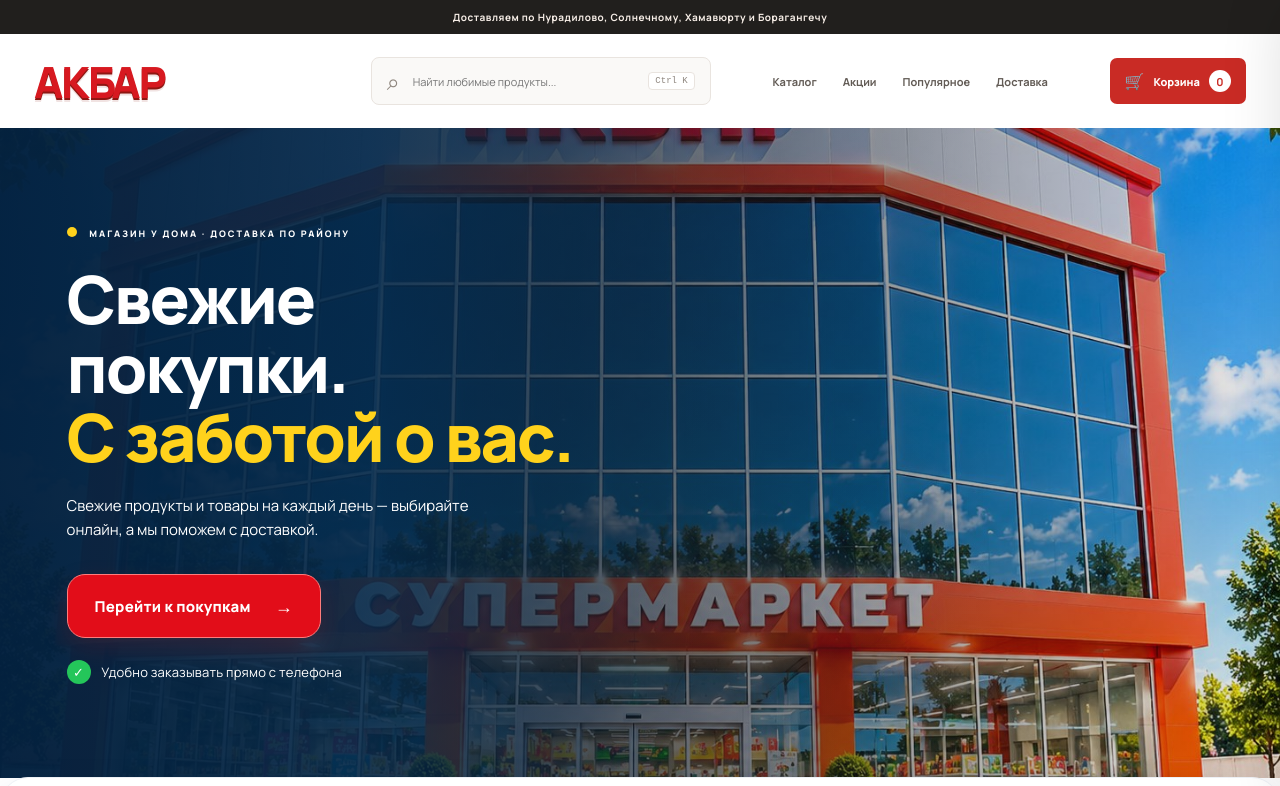
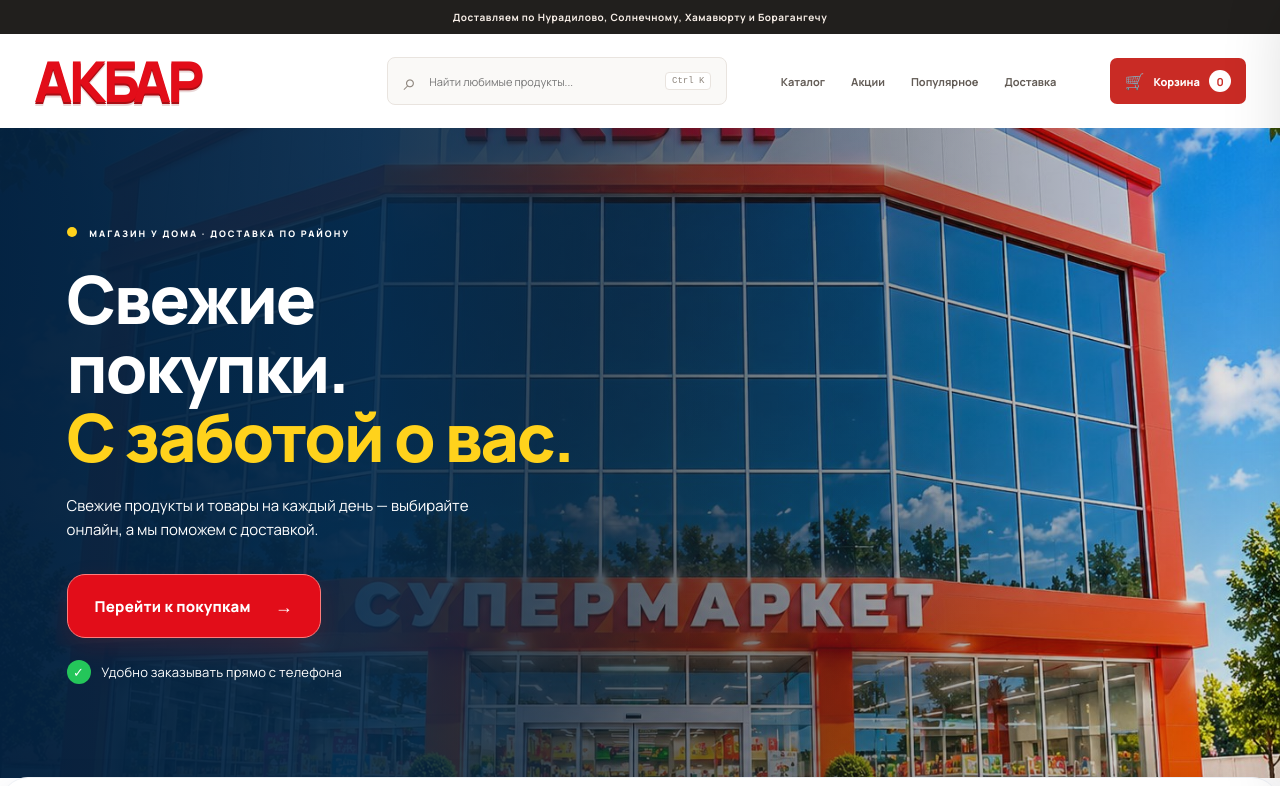
Before and after one commit to dinisabdulgamidov/Akbar, a plain HTML site: page index.html in a window 1280 px wide. Shown: the top 786 px of the page. Drawn offline with nearby package versions, Linux system fonts and the light colour scheme.

Commit message:
Make AKBAR wordmark large and remove duplicate logo

```diff
--- a/styles.css
+++ b/styles.css
@@ -111,3 +111,10 @@ footer{max-width:1240px;margin:auto;border-top:1px solid var(--line);padding:28p
 .site-header .brand-name{display:block;color:#d71920;font-family:Manrope,Arial,sans-serif;font-size:43px;font-weight:900;line-height:1;letter-spacing:-2px;text-shadow:0 2px 0 #8e1712,0 4px 0 rgba(142,23,18,.12);white-space:nowrap}
 @media(max-width:1050px){.site-header .brand{width:220px;min-width:190px;gap:9px}.site-header .brand img{width:48px;height:48px}.site-header .brand-name{font-size:35px}}
 @media(max-width:760px){.site-header .brand{width:auto;min-width:0;gap:8px}.site-header .brand img{width:43px;height:43px}.site-header .brand-name{font-size:31px}}
+
+/* Single large red AKBAR wordmark in the top-left header */
+.site-header .brand{width:300px;min-width:270px;height:76px;display:flex;align-items:center;justify-content:flex-start;gap:0;flex:none;text-decoration:none;overflow:visible}
+.site-header .brand img{display:none!important}
+.site-header .brand .brand-name{display:block;color:#e20d19;font-family:Manrope,Arial,sans-serif;font-size:clamp(48px,4.4vw,66px);font-weight:900;line-height:.95;letter-spacing:-3.5px;text-shadow:0 2px 0 #a90d14,0 4px 0 rgba(120,0,0,.15);white-space:nowrap}
+@media(max-width:1050px){.site-header .brand{width:240px;min-width:210px;height:66px}.site-header .brand .brand-name{font-size:50px}}
+@media(max-width:760px){.site-header .brand{width:auto;min-width:0;height:52px}.site-header .brand .brand-name{font-size:40px;letter-spacing:-2.5px}}
```
